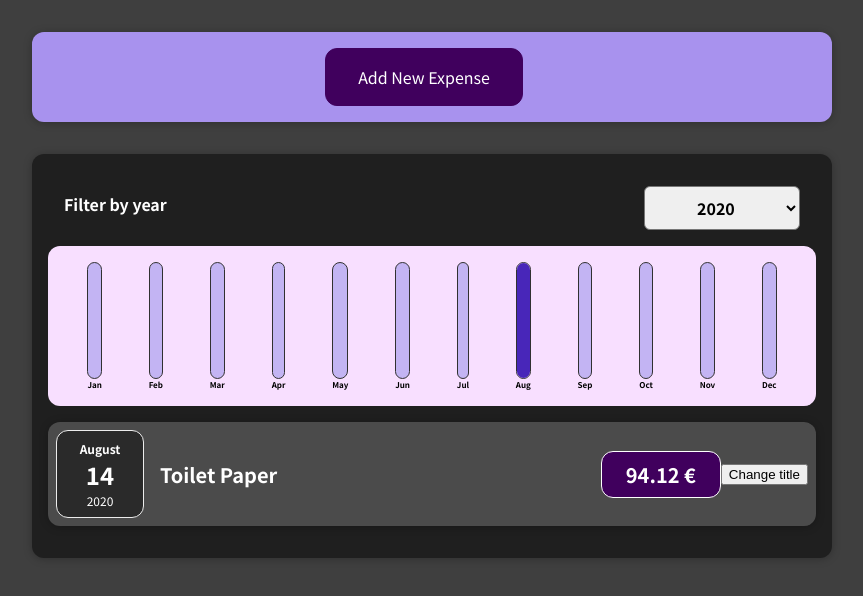
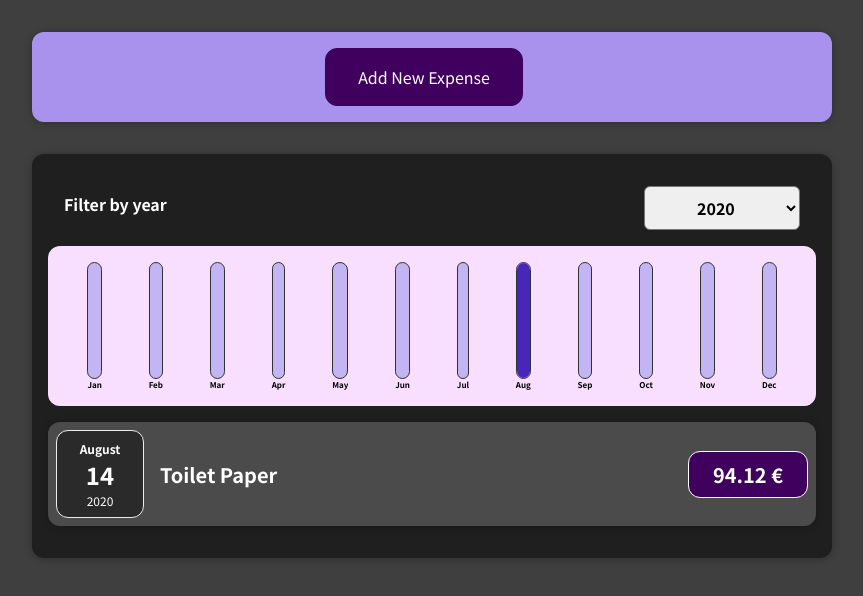
Before and after one commit to willl-8523/React-starting-setup, a React (Create React App) app: page / in a window 1280 px wide. Shown: the top 596 px of the page, without its empty margins (208-1071 px from the left). Built offline with nearby package versions, Linux system fonts and the light colour scheme.

Commit message:
Remove button to change title

```diff
--- a/src/components/Expenses/ExpenseItem.js
+++ b/src/components/Expenses/ExpenseItem.js
@@ -1,25 +1,18 @@
-import React, { useState } from 'react';
+import React from 'react';
 import Card from '../UI/Card';
 import ExpenseDate from './ExpenseDate';
 import './ExpenseItem.css';
 
 const ExpenseItem = (props) => {
-  const [title, setTitle] = useState(props.title);
-
-  const clickHandler = () => {
-    setTitle('Updated!');
-    console.log(title);
-  };
 
   return (
     <li>
       <Card className="expense-item">
         <ExpenseDate date={props.date} />
         <div className="expense-item__description">
-          <h2>{title}</h2>
+          <h2>{props.title}</h2>
           <div className="expense-item__price">{props.amount} €</div>
         </div>
-        <button onClick={clickHandler}>Change title</button>
       </Card>
     </li>
   );
```
